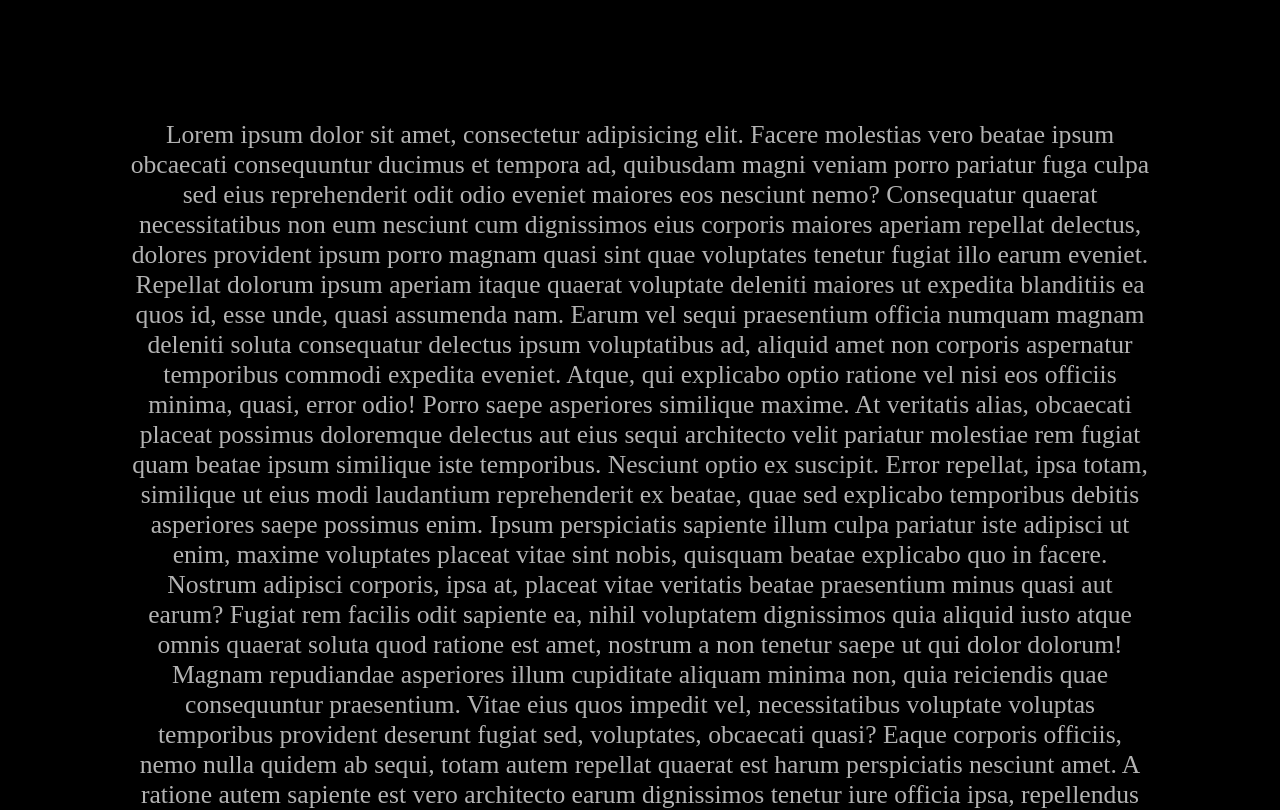
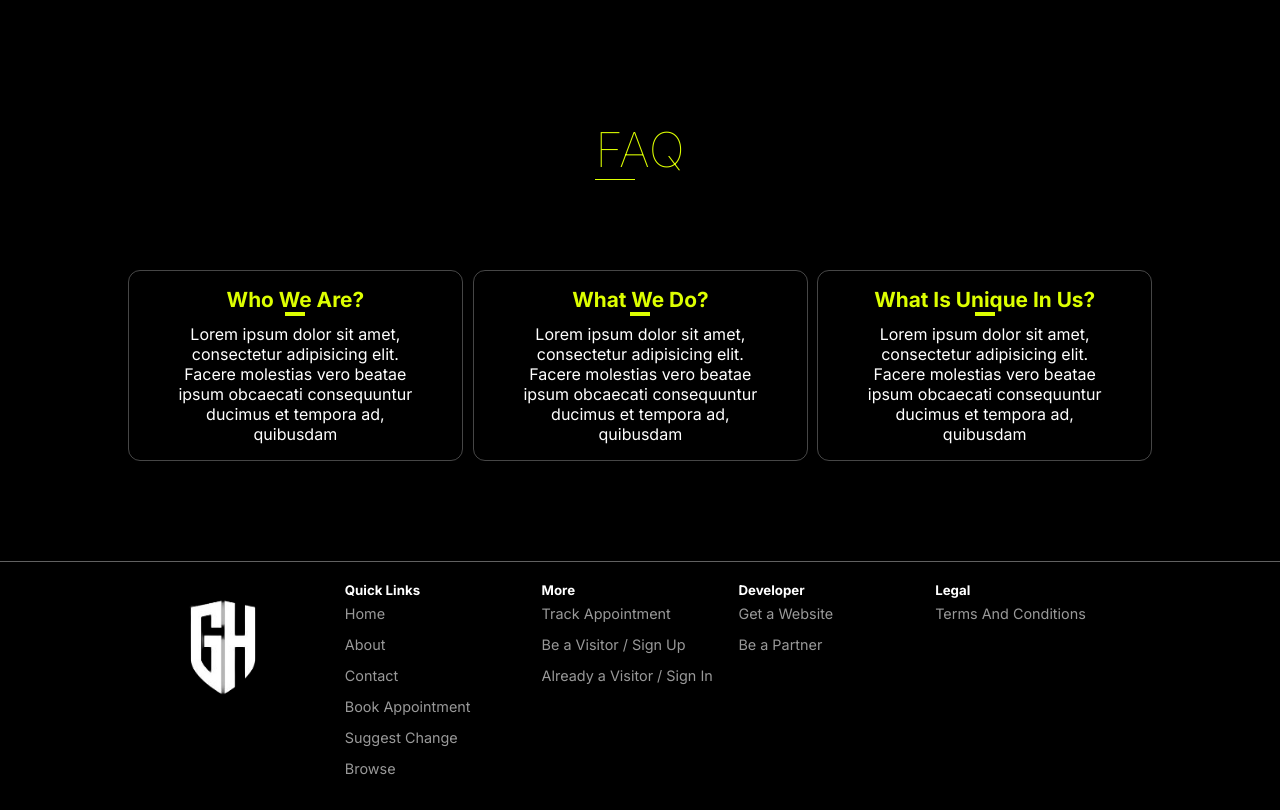
Before and after one commit to AbdulHannan08128/clinic-website, a Next.js app: page /About in a window 1280 px wide. Shown: the part 780-1590 px from the top of the page. Built offline with nearby package versions, Linux system fonts and the light colour scheme.

Commit message:
About page modified. FAQ created!

```diff
--- a/app/About/page.js
+++ b/app/About/page.js
@@ -18,68 +18,22 @@ export default function page() {
           </h1>
         </div>
         <div className={styles.content}>
-          <div className={styles.text} data-aos="fade-up" data-aos-duration="2000">
-            Lorem ipsum dolor sit amet, consectetur adipisicing elit. Facere
-            molestias vero beatae ipsum obcaecati consequuntur ducimus et
-            tempora ad, quibusdam magni veniam porro pariatur fuga culpa sed
-            eius reprehenderit odit odio eveniet maiores eos nesciunt nemo?
-            Consequatur quaerat necessitatibus non eum nesciunt cum dignissimos
-            eius corporis maiores aperiam repellat delectus, dolores provident
-            ipsum porro magnam quasi sint quae voluptates tenetur fugiat illo
-            earum eveniet. Repellat dolorum ipsum aperiam itaque quaerat
-            voluptate deleniti maiores ut expedita blanditiis ea quos id, esse
-            unde, quasi assumenda nam. Earum vel sequi praesentium officia
-            numquam magnam deleniti soluta consequatur delectus ipsum
-            voluptatibus ad, aliquid amet non corporis aspernatur temporibus
-            commodi expedita eveniet. Atque, qui explicabo optio ratione vel
-            nisi eos officiis minima, quasi, error odio! Porro saepe asperiores
-            similique maxime. At veritatis alias, obcaecati placeat possimus
-            doloremque delectus aut eius sequi architecto velit pariatur
-            molestiae rem fugiat quam beatae ipsum similique iste temporibus.
-            Nesciunt optio ex suscipit. Error repellat, ipsa totam, similique ut
-            eius modi laudantium reprehenderit ex beatae, quae sed explicabo
-            temporibus debitis asperiores saepe possimus enim. Ipsum
-            perspiciatis sapiente illum culpa pariatur iste adipisci ut enim,
-            maxime voluptates placeat vitae sint nobis, quisquam beatae
-            explicabo quo in facere. Nostrum adipisci corporis, ipsa at, placeat
-            vitae veritatis beatae praesentium minus quasi aut earum? Fugiat rem
-            facilis odit sapiente ea, nihil voluptatem dignissimos quia aliquid
-            iusto atque omnis quaerat soluta quod ratione est amet, nostrum a
-            non tenetur saepe ut qui dolor dolorum! Magnam repudiandae
-            asperiores illum cupiditate aliquam minima non, quia reiciendis quae
-            consequuntur praesentium. Vitae eius quos impedit vel,
-            necessitatibus voluptate voluptas temporibus provident deserunt
-            fugiat sed, voluptates, obcaecati quasi? Eaque corporis officiis,
-            nemo nulla quidem ab sequi, totam autem repellat quaerat est harum
-            perspiciatis nesciunt amet. A ratione autem sapiente est vero
-            architecto earum dignissimos tenetur iure officia ipsa, repellendus
-            mollitia odio saepe enim laboriosam, sunt molestiae harum nostrum
-            perspiciatis voluptas dolorum asperiores praesentium totam. Natus
-            animi nulla aut sed necessitatibus? Esse perferendis tenetur ullam
-            enim amet doloribus a ea architecto laudantium explicabo.
-            Voluptatibus, adipisci maiores nemo minima laborum recusandae qui!
-            Hic veniam earum doloremque consequuntur quae non, eligendi rerum
-            quasi ratione, recusandae dignissimos, vel vitae facere
-            exercitationem. Repudiandae doloremque ut aperiam qui dolore quos
-            ipsa adipisci, dignissimos architecto quasi dolorem iure fugiat ex
-            cupiditate, tenetur deleniti eos fugit veniam praesentium
-            accusantium molestias libero cumque error consectetur. Voluptatum
-            ipsam, maiores alias ducimus harum laborum dignissimos consectetur
-            nihil ex iure! Illo distinctio adipisci vero, quo maiores reiciendis
-            ipsa ratione doloribus in tenetur iure dignissimos cupiditate eaque!
-            Autem perferendis quibusdam nihil dolorum molestiae nemo eius
-            perspiciatis, accusantium repellat atque omnis voluptate expedita
-            ex. Nisi fugiat, esse aliquam quod blanditiis maxime repellendus
-            accusamus deserunt ut veritatis tenetur a provident saepe doloribus
-            beatae necessitatibus nobis modi exercitationem quas aut! Maiores
-            culpa, qui quaerat cumque dolores molestiae iste labore libero,
-            error a ipsam veniam similique deserunt omnis? Ipsum iure fugiat
-            sapiente a! Assumenda at, mollitia beatae accusantium pariatur,
-            atque minima voluptates ab, iste nemo recusandae impedit!
-            Recusandae, minus! Non eos blanditiis optio aspernatur, possimus
-            eaque. Facere, amet!
-          </div>
+          <h2>FAQ <span></span></h2>
+          <div className={styles.grid}>
+         <div className={styles.card} data-aos="fade-left">
+          <h3>Who We Are? <span className={styles.span}></span></h3>
+          <p>Lorem ipsum dolor sit amet, consectetur adipisicing elit. Facere molestias vero beatae ipsum obcaecati consequuntur ducimus et tempora ad, quibusdam</p>
+         </div>
+         <div  className={styles.card} data-aos="flip-up">
+         <h3> What We Do? <span className={styles.span}></span></h3>
+          <p>Lorem ipsum dolor sit amet, consectetur adipisicing elit. Facere molestias vero beatae ipsum obcaecati consequuntur ducimus et tempora ad, quibusdam</p>
+         </div>
+        <div  className={styles.card} data-aos="fade-right">
+          <h3>What Is Unique In Us? <span className={styles.span}></span></h3>
+         <p>Lorem ipsum dolor sit amet, consectetur adipisicing elit. Facere molestias vero beatae ipsum obcaecati consequuntur ducimus et tempora ad, quibusdam</p>
+         </div>
         </div>
+      </div>
       </div>
       <Contact />
     </main>
--- a/app/About/page.module.css
+++ b/app/About/page.module.css
@@ -68,18 +68,80 @@
 
       text-shadow: 2px 3px 3px rgb(123, 123, 192);
     }
+
+
     .about .content{
       display: flex;
       align-items: center;
       justify-content: center;
-      width: 100vw;
+      gap: 20px;
+      flex-direction: column;
       margin: 100px 0;
+
     }
-    .about .content .text{
-      width: 80vw;
-      font-size: 1.6rem;
-      opacity: 0.7;
+    .about .content h2{
+      font-size: 3rem;
+      color: #ddff00;
+      font-weight: lighter;
+      margin-bottom: 70px;
+    }
+    .about .content h2:hover{
+     cursor: pointer;
+    }
+    .about .content h2 span{
+     width: 40px;
+     height: 1px;
+     background-color: #ddff00;
+     display: block;
+
+    }
+    .grid {
+     display: flex;
+     align-items: center;
+     justify-content: center;
+     max-width: 80vw;
+     gap: 10px;
+
+    }
+
+    @media (max-width:850px) {
+      .grid{
+        flex-direction: column;
+      }
+    }
+
+    .card {
+      padding: 1rem 2.5rem;
+      border:1px solid rgba(var(--card-border-rgb), 0.35);
+      border-radius: 12px;
       text-align: center;
-      line-height: 30px;
-      font-family: serif;
+      clip: 10px;
     }
+
+    .card h3 {
+      margin-bottom: 0.5rem;
+      font-size: 1.3rem;
+      color: #ddff00;
+      display: flex;
+      flex-direction: column;
+      align-items: center;
+      justify-content: center;
+    }
+    .card h3 span{
+      width: 20px;
+      height: 4px;
+      display: block;
+      background: #ddff00;
+    }
+    .card:hover {
+      cursor: pointer;
+      background: rgba(var(--card-rgb), 0.3);
+      border: 1px solid rgba(var(--card-border-rgb), 0.85);
+    }
+    .card:hover > h3 span.span {
+      width: 100px;
+    }
+
+    /* .card:hover h3>span {
+      transform: translateX(4px);
+    } */
```
